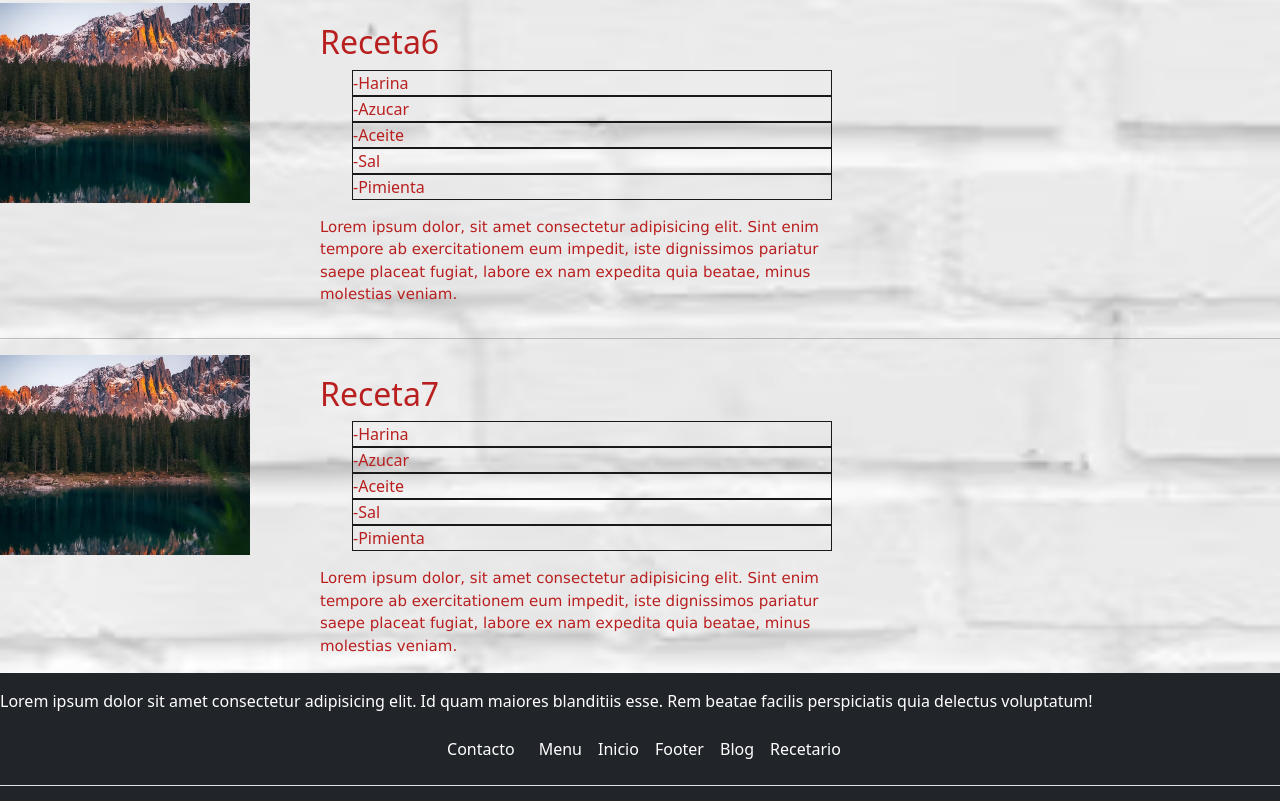
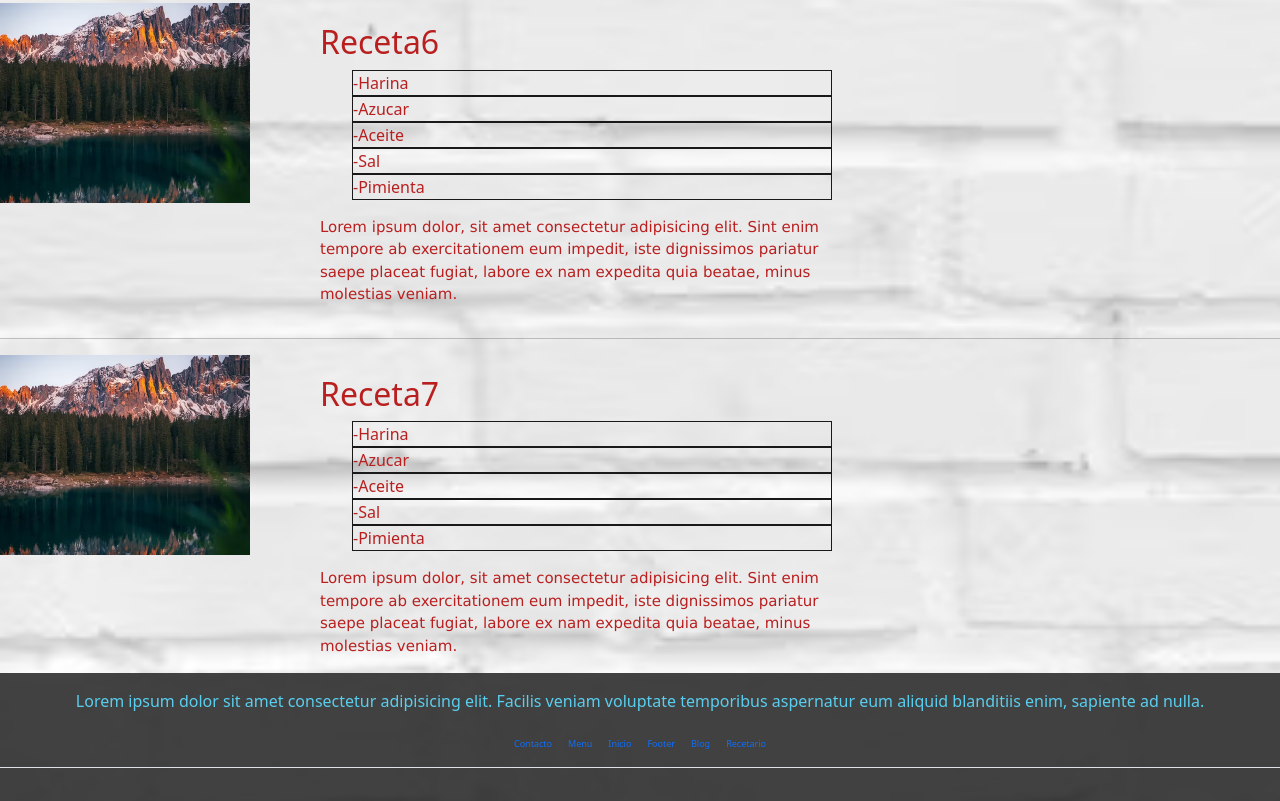
Before and after one commit to GermanDelosSantos/LaRosti, a plain HTML site: page pages/recetario.html in a window 1280 px wide. Shown: the part 1916-2717 px from the top of the page. Drawn offline with nearby package versions, Linux system fonts and the light colour scheme.

Commit message:
se le cambio el estilo al footer un poco

```diff
--- a/css/stylesheet.css
+++ b/css/stylesheet.css
@@ -497,6 +497,8 @@ margin-top: 20px;
 /*FOOTER*/
 #footer{
     height: 8rem;
+    background-color: #2c2b2be2;
+    color: #59ceee;
 }
 .navbar-footer>li{
     text-decoration: none;
@@ -514,6 +516,7 @@ margin-top: 20px;
     /* padding: 5px; */
 
 }
+
 
 @media screen and (min-width: 602px) and (max-width: 940px) {
     .index, .menu-carne{
--- a/pages/recetario.html
+++ b/pages/recetario.html
@@ -185,16 +185,16 @@
 
 
 
-    <footer id="footer" class="py-3 bg-dark text-white">
-        <P>Lorem ipsum dolor sit amet consectetur adipisicing elit. Id quam maiores blanditiis esse. Rem beatae facilis perspiciatis quia delectus voluptatum!</P>
-</p>
-    <ul class="nav justify-content-center border-bottom pb-3 mb-3">
-        <li><a href="contacto.html" class="navbar-footer nav-link px- text-white">Contacto</a></li>
-        <li><a href="menu.html" class="navbar-footer nav-link px-2 text-white">Menu</a> </li>
-        <li><a href="../index.html" class="navbar-footer nav-link px-2 text-white">Inicio</a> </li>
-        <li><a href="../index.html#footer" class="navbar-footer nav-link px-2 text-white">Footer</a> </li>
-        <li><a href="blog.html" class="navbar-footer nav-link px-2 text-white">Blog</a> </li>
-        <li><a href="recetario.html" class="navbar-footer nav-link px-2 text-white">Recetario</a></li>
+    <footer id="footer" class="py-3 text-center">
+        <p>Lorem ipsum dolor sit amet consectetur adipisicing elit. Facilis veniam voluptate temporibus aspernatur eum aliquid blanditiis enim, sapiente ad nulla.</p>
+
+    <ul class="nav justify-content-center border-bottom pb-2 mb-3 navbar-footer">
+        <li><a href="contacto.html" class="nav-link px-2">Contacto</a></li>
+        <li><a href="menu.html" class="nav-link px-2">Menu</a> </li>
+        <li><a href="../index.html" class="nav-link px-2">Inicio</a> </li>
+        <li><a href="../index.html#footer" class="nav-link px-2">Footer</a> </li>
+        <li><a href="blog.html" class="nav-link px-2">Blog</a></li>
+        <li><a href="recetario.html" class="nav-link px-2">Recetario</a></li>
     </ul>
 
     <script src="https://cdn.jsdelivr.net/npm/bootstrap@5.3.1/dist/js/bootstrap.bundle.min.js" integrity="sha384-HwwvtgBNo3bZJJLYd8oVXjrBZt8cqVSpeBNS5n7C8IVInixGAoxmnlMuBnhbgrkm" crossorigin="anonymous"></script>
```
Also changed, not shown: index.html (+8 -8 lines), pages/blog.html (+11 -10 lines), pages/contacto.html (+9 -8 lines), pages/menu.html (+10 -10 lines).
